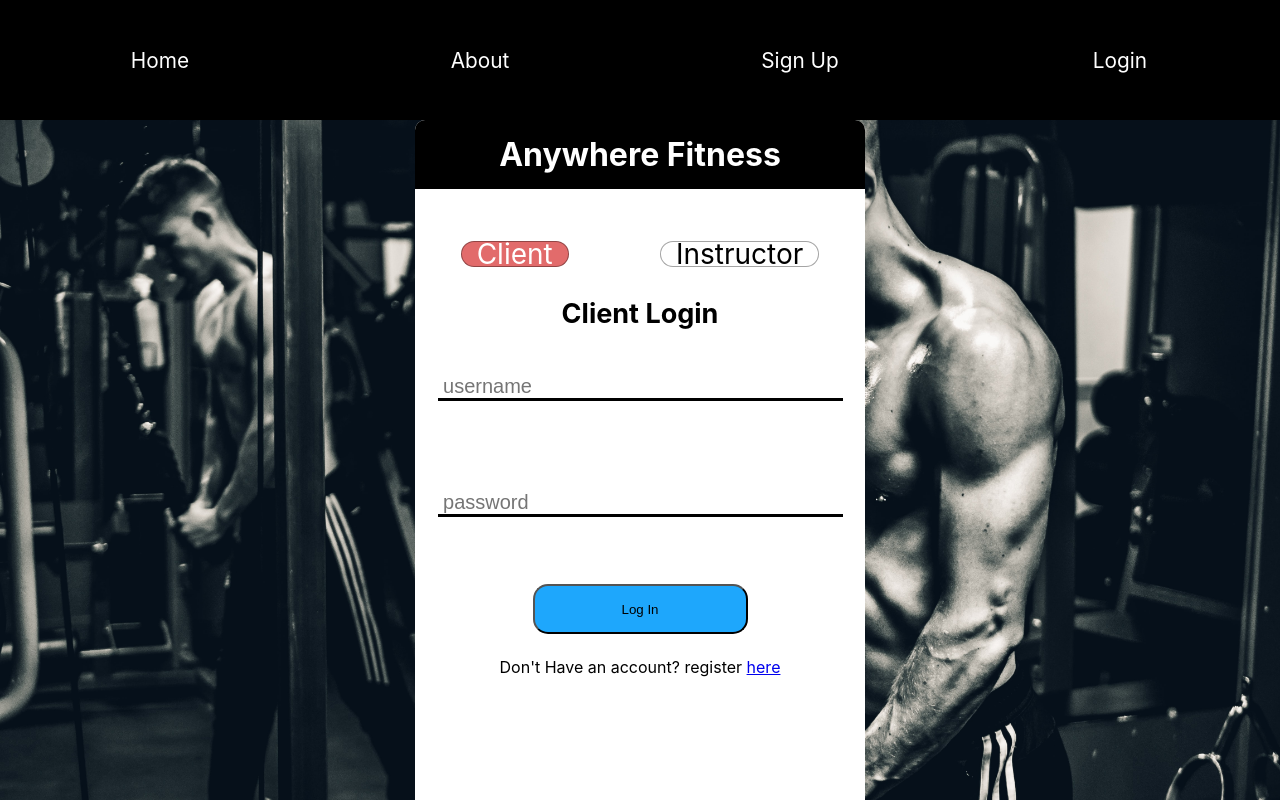
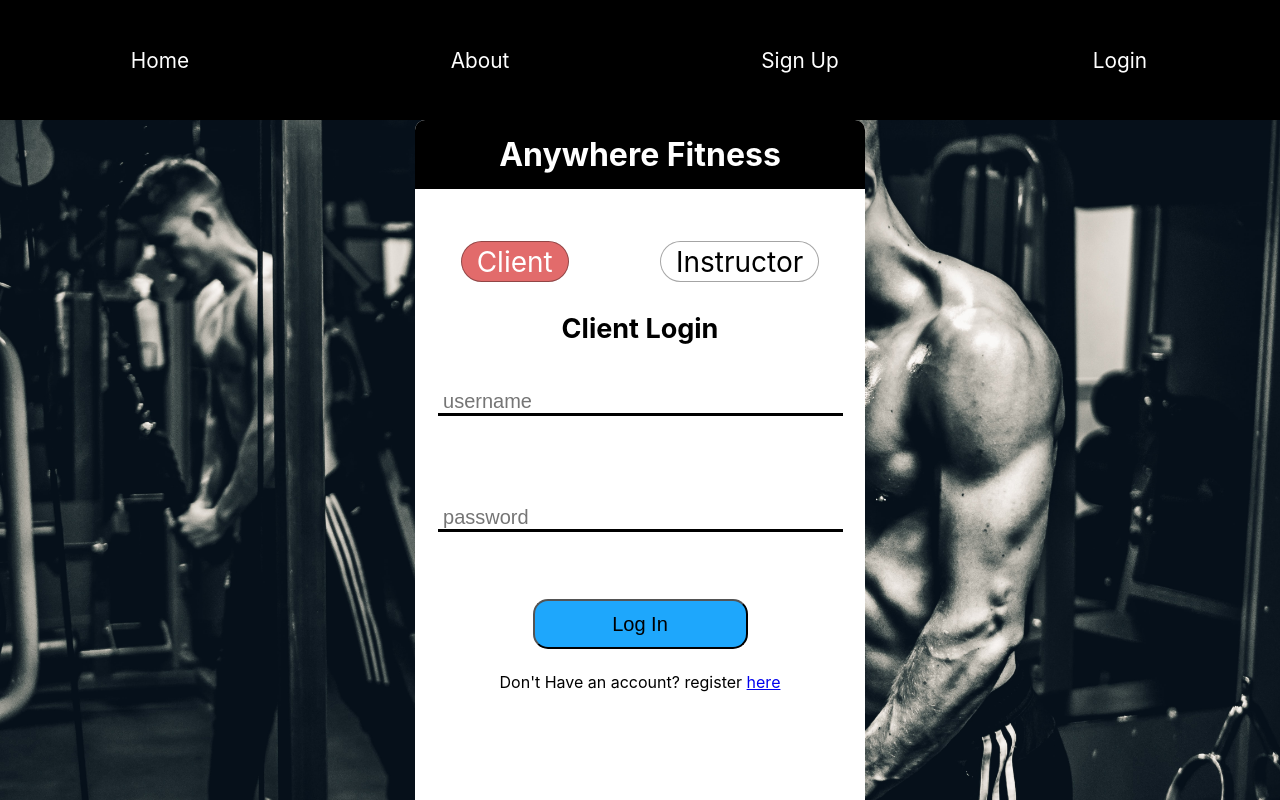
Before and after one commit to otabekakbaroff/anywhere_fitnessFE, a React (Create React App) app in the folder fitness-app/: page /login/client in a window 1280 px wide. Shown: the top 800 px of the page. Built offline with nearby package versions, Linux system fonts and the light colour scheme.

Commit message:
signup button size bigger

```diff
--- a/fitness-app/src/App.css
+++ b/fitness-app/src/App.css
@@ -180,6 +180,7 @@
         margin:10%;
         border-radius:15px;
         width:215px;
+        font-size: 20px;
         height: 50px;
     }
     form input:focus{
@@ -227,7 +228,7 @@
         width:100%;
         display:flex;
         justify-content: space-around;
-        height: 5vh;
+        height: 55px;
         margin: 5% 0% 5% 0%;
     }
     .signUpAs a{
```
